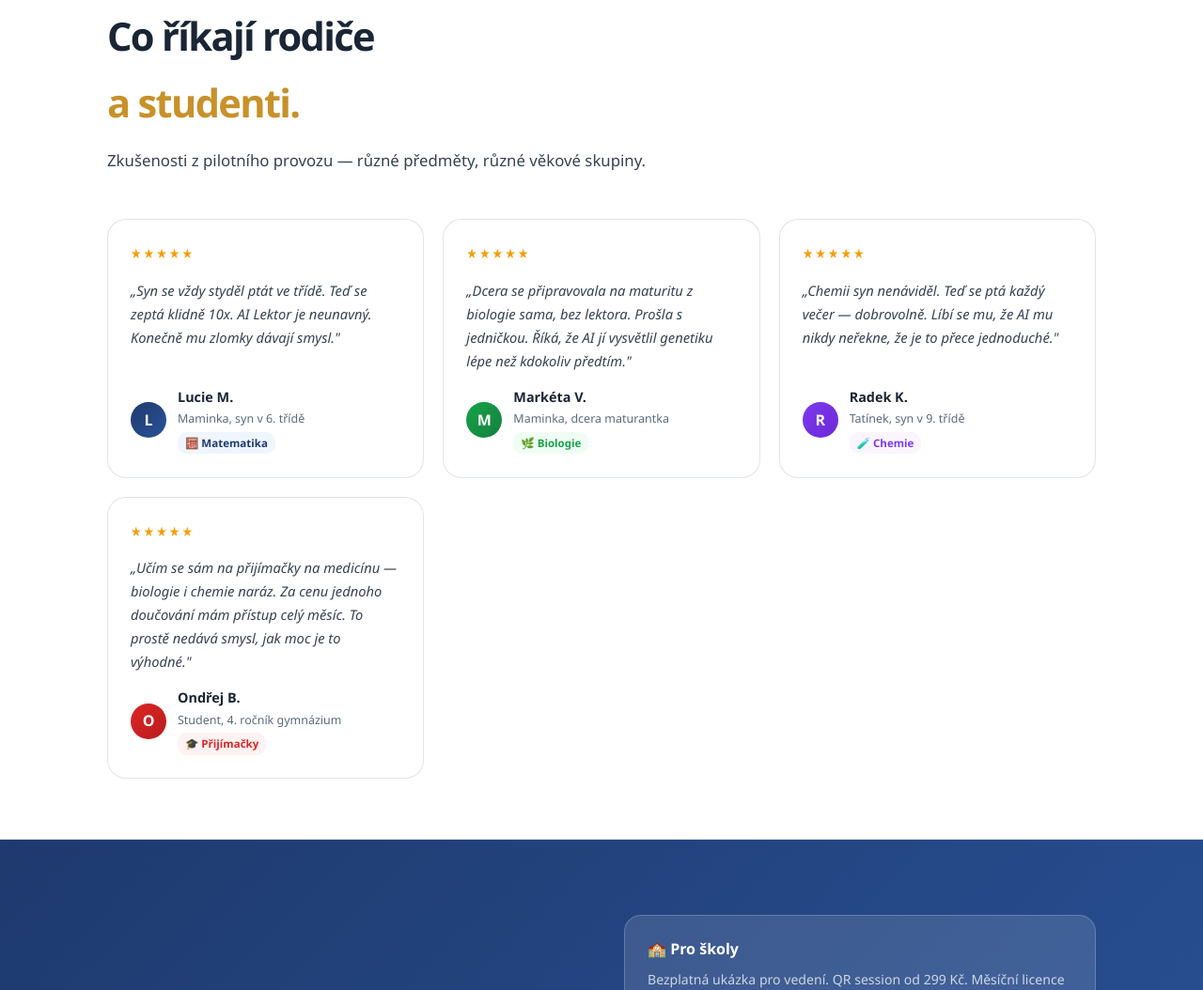
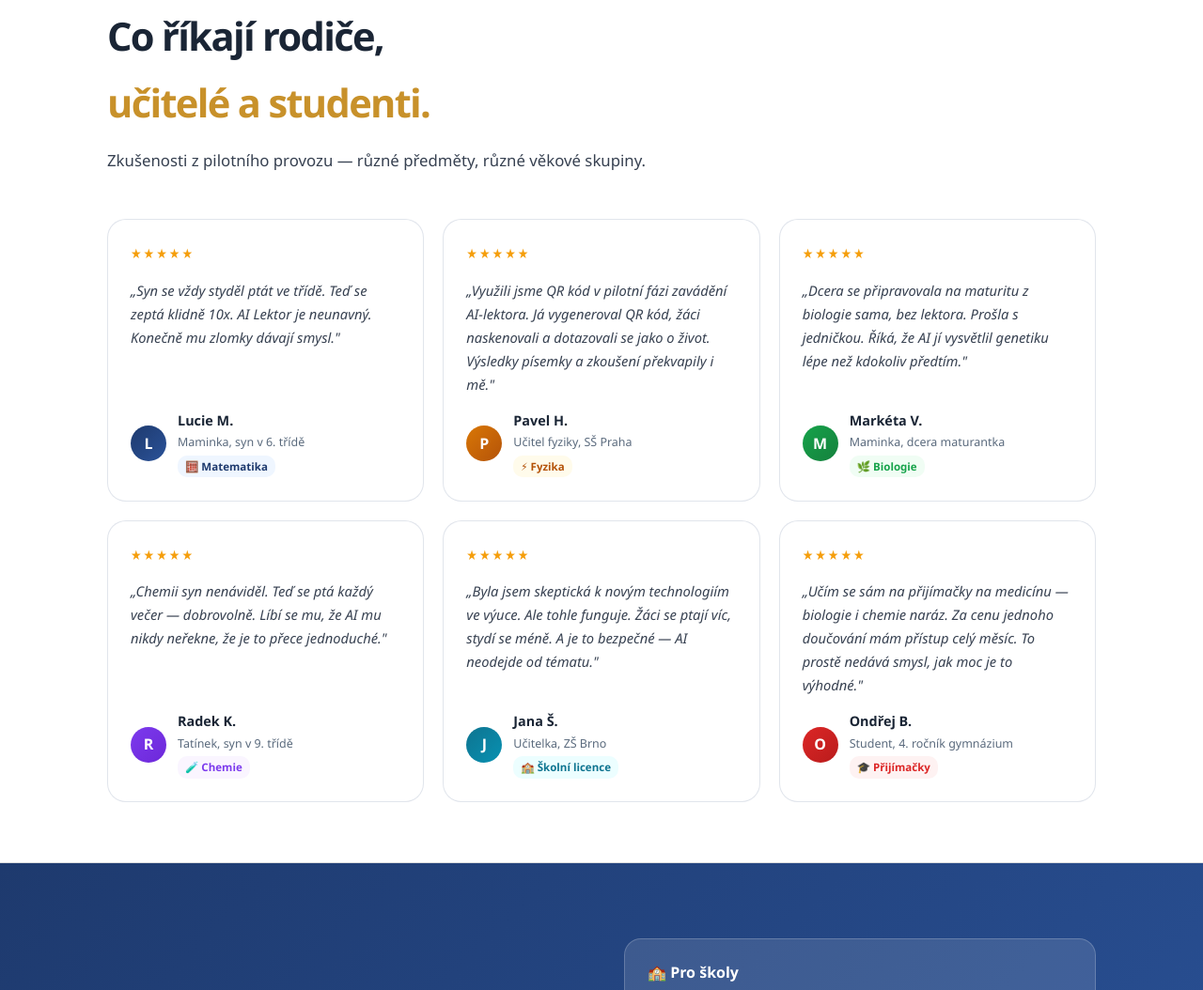
Before and after one commit to Swoby/AI-lektor_web, a plain HTML site: page index.html in a window 1280 px wide. Shown: the part 3071-4125 px from the top of the page at 94% size. Drawn offline with Linux system fonts and the light colour scheme.

Commit message:
Vyřešit konflikt ceníku: přejmenování Premium na Plus, cena 399 Kč
Dořešeno rozdělané pojmenování plánu a sjednocena cena napříč
cenik.html, rodiny.html a podminky.html (dřív nekonzistentně
299/399/499 Kč). Zahrnuje i rozdělané doplnění recenzí na
index.html a skoly.html.

```diff
--- a/index.html
+++ b/index.html
@@ -491,7 +491,7 @@
 <div class="bg-light">
   <div class="section">
     <div class="section-label">Reference</div>
-    <h2 class="section-title">Co říkají rodiče<br><span>a studenti.</span></h2>
+    <h2 class="section-title">Co říkají rodiče,<br><span>učitelé a studenti.</span></h2>
     <p class="section-sub">Zkušenosti z pilotního provozu — různé předměty, různé věkové skupiny.</p>
     <div class="reviews-grid">
       <div class="review-card">
@@ -503,6 +503,18 @@
             <div class="review-name">Lucie M.</div>
             <div class="review-role">Maminka, syn v 6. třídě</div>
             <span class="review-badge" style="background:#eff6ff;color:#1e3a6e;">🧮 Matematika</span>
+          </div>
+        </div>
+      </div>
+      <div class="review-card">
+        <div class="review-stars">★★★★★</div>
+        <p class="review-text">„Využili jsme QR kód v pilotní fázi zavádění AI-lektora. Já vygeneroval QR kód, žáci naskenovali a dotazovali se jako o život. Výsledky písemky a zkoušení překvapily i mě."</p>
+        <div class="review-author">
+          <div class="review-avatar" style="background: linear-gradient(135deg, #d97706, #b45309);">P</div>
+          <div>
+            <div class="review-name">Pavel H.</div>
+            <div class="review-role">Učitel fyziky, SŠ Praha</div>
+            <span class="review-badge" style="background:#fffbeb;color:#b45309;">⚡ Fyzika</span>
           </div>
         </div>
       </div>
@@ -527,6 +539,18 @@
             <div class="review-name">Radek K.</div>
             <div class="review-role">Tatínek, syn v 9. třídě</div>
             <span class="review-badge" style="background:#faf5ff;color:#7c3aed;">🧪 Chemie</span>
+          </div>
+        </div>
+      </div>
+      <div class="review-card">
+        <div class="review-stars">★★★★★</div>
+        <p class="review-text">„Byla jsem skeptická k novým technologiím ve výuce. Ale tohle funguje. Žáci se ptají víc, stydí se méně. A je to bezpečné — AI neodejde od tématu."</p>
+        <div class="review-author">
+          <div class="review-avatar" style="background: linear-gradient(135deg, #0e7490, #0891b2);">J</div>
+          <div>
+            <div class="review-name">Jana Š.</div>
+            <div class="review-role">Učitelka, ZŠ Brno</div>
+            <span class="review-badge" style="background:#ecfeff;color:#0e7490;">🏫 Školní licence</span>
           </div>
         </div>
       </div>
```
Also changed, not shown: cenik.html (+1 -1 lines), podminky.html (+1 -1 lines), rodiny.html (+2 -2 lines), skoly.html (+28 -0 lines).
